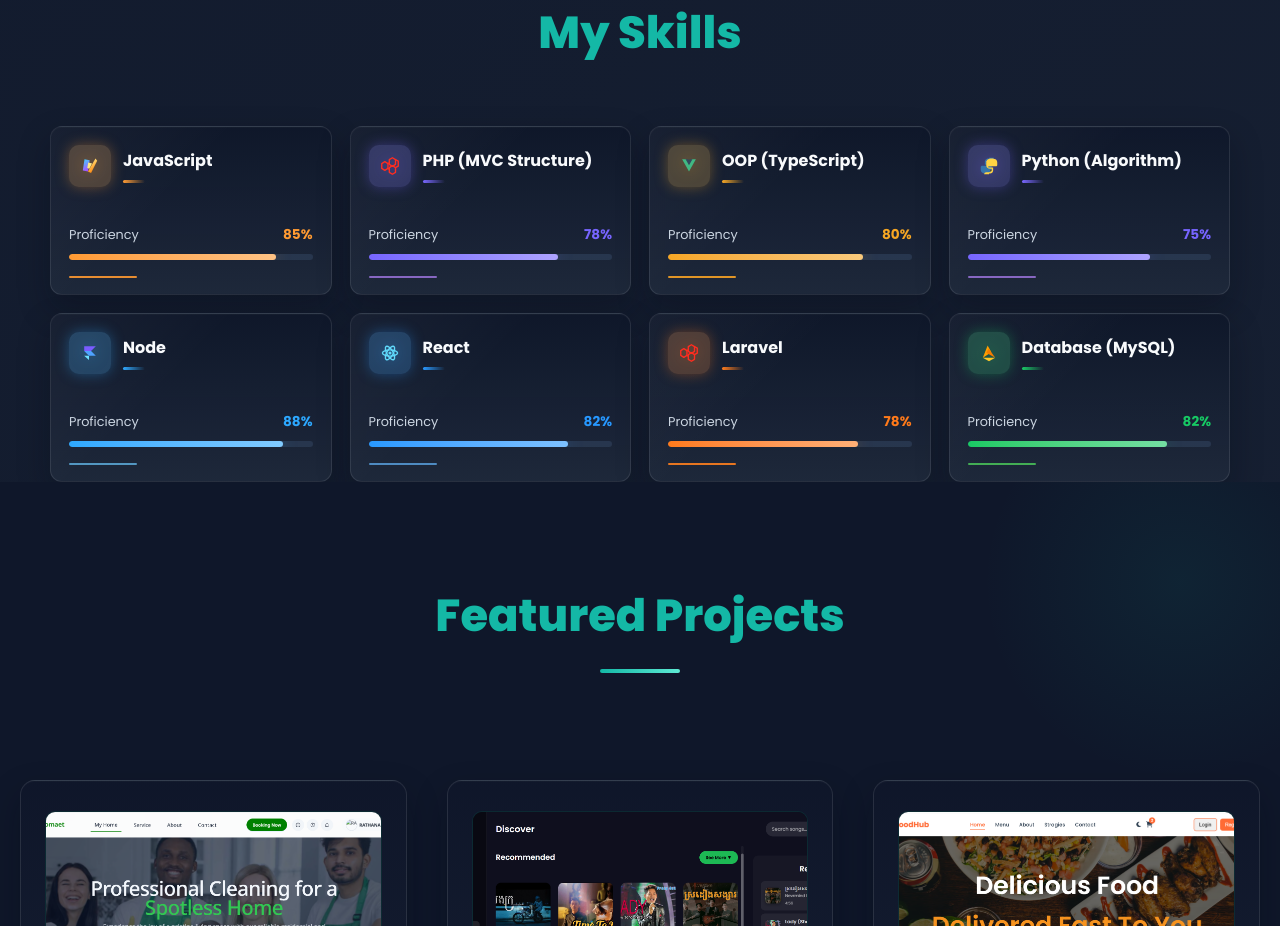
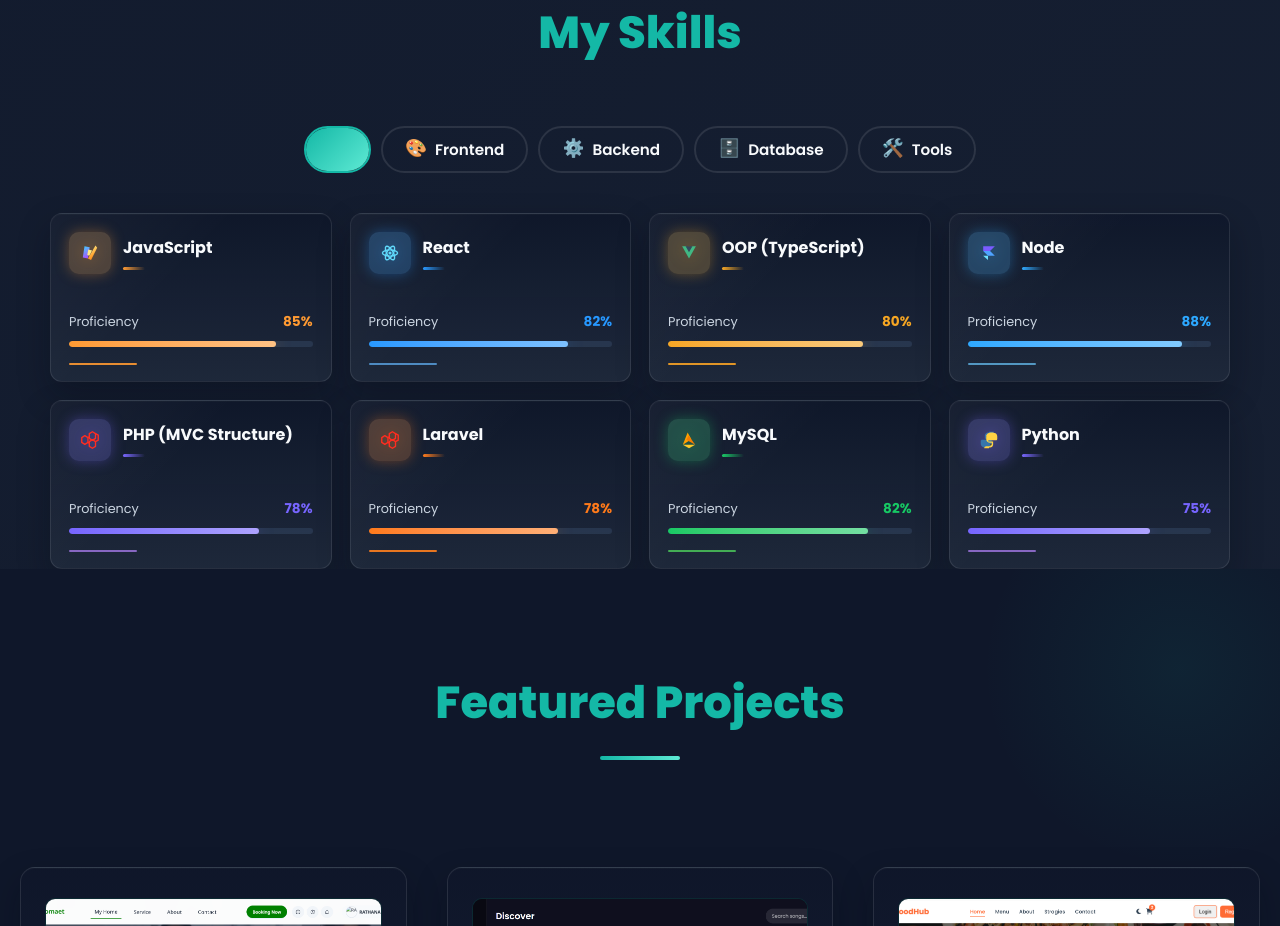
Before and after one commit to Rathana-SOKHA/my_portfolio, a React (Vite) app: page / in a window 1280 px wide. Shown: the part 2240-3166 px from the top of the page. Built offline with nearby package versions, Linux system fonts and the light colour scheme.

Commit message:
add type of skill in skill section

```diff
--- a/src/components/Skills.jsx
+++ b/src/components/Skills.jsx
@@ -1,3 +1,4 @@
+import { useState } from "react";
 import "../styles/Skills.css";
 import javascriptLogo from "../assets/skills/vite.svg";
 import phpLogo from "../assets/skills/laravel.svg";
@@ -8,13 +9,46 @@
 import laravelLogo from "../assets/skills/laravel.svg";
 import mysqlLogo from "../assets/skills/firebase.svg";
 
-const skills = [
+const skillCategories = [
+  {
+    id: "frontend",
+    label: "Frontend",
+    icon: "🎨",
+    skills: [
       {
         name: "JavaScript",
         icon: javascriptLogo,
         proficiency: 85,
         color: "#ff9a32",
         glow: "rgba(255, 154, 50, 0.35)",
+      },
+      {
+        name: "React",
+        icon: reactLogo,
+        proficiency: 82,
+        color: "#2798ff",
+        glow: "rgba(39, 152, 255, 0.35)",
+      },
+      {
+        name: "OOP (TypeScript)",
+        icon: typescriptLogo,
+        proficiency: 80,
+        color: "#f6a623",
+        glow: "rgba(246, 166, 35, 0.35)",
+      },
+    ],
+  },
+  {
+    id: "backend",
+    label: "Backend",
+    icon: "⚙️",
+    skills: [
+      {
+        name: "Node",
+        icon: nodeLogo,
+        proficiency: 88,
+        color: "#2da8ff",
+        glow: "rgba(45, 168, 255, 0.35)",
       },
       {
         name: "PHP (MVC Structure)",
@@ -24,56 +58,83 @@
         glow: "rgba(119, 101, 255, 0.35)",
       },
       {
-    name: "OOP (TypeScript)",
-    icon: typescriptLogo,
-    proficiency: 80,
-    color: "#f6a623",
-    glow: "rgba(246, 166, 35, 0.35)",
-  },
-  {
-    name: "Python (Algorithm)",
-    icon: pythonLogo,
-    proficiency: 75,
-    color: "#7765ff",
-    glow: "rgba(119, 101, 255, 0.35)",
-  },
-  {
-    name: "Node",
-    icon: nodeLogo,
-    proficiency: 88,
-    color: "#2da8ff",
-    glow: "rgba(45, 168, 255, 0.35)",
-  },
-  {
-    name: "React",
-    icon: reactLogo,
-    proficiency: 82,
-    color: "#2798ff",
-    glow: "rgba(39, 152, 255, 0.35)",
-  },
-  {
         name: "Laravel",
         icon: laravelLogo,
         proficiency: 78,
         color: "#ff7a1a",
         glow: "rgba(255, 122, 26, 0.35)",
       },
+    ],
+  },
   {
-    name: "Database (MySQL)",
+    id: "database",
+    label: "Database",
+    icon: "🗄️",
+    skills: [
+      {
+        name: "MySQL",
         icon: mysqlLogo,
         proficiency: 82,
         color: "#17c964",
         glow: "rgba(23, 201, 100, 0.35)",
       },
+    ],
+  },
+  {
+    id: "tools",
+    label: "Tools",
+    icon: "🛠️",
+    skills: [
+      {
+        name: "Python",
+        icon: pythonLogo,
+        proficiency: 75,
+        color: "#7765ff",
+        glow: "rgba(119, 101, 255, 0.35)",
+      },
+    ],
+  },
 ];
 
+// Flatten all skills into one array for "All" view
+const allSkills = skillCategories.flatMap((cat) => cat.skills);
+
 const Skills = () => {
+  const [activeCategory, setActiveCategory] = useState("all");
+
+  // Determine which skills to show
+  const displayedSkills =
+    activeCategory === "all"
+      ? allSkills
+      : skillCategories.find((cat) => cat.id === activeCategory)?.skills || [];
+
   return (
     <section className="skills-section" id="skills">
       <h2>My Skills</h2>
+
+      {/* Filter Tabs */}
+      <div className="skills-tabs">
+        <button
+          className={`skills-tab ${activeCategory === "all" ? "active" : ""}`}
+          onClick={() => setActiveCategory("all")}
+        >
+          All
+        </button>
+        {skillCategories.map((cat) => (
+          <button
+            key={cat.id}
+            className={`skills-tab ${activeCategory === cat.id ? "active" : ""}`}
+            onClick={() => setActiveCategory(cat.id)}
+          >
+            <span className="tab-icon">{cat.icon}</span>
+            {cat.label}
+          </button>
+        ))}
+      </div>
+
       <div className="skills-shell">
         <div className="skills-grid">
-          {skills.map((skill) => (
+          {displayedSkills.map((skill) => (
             <article
               className="skill-card"
               key={skill.name}
--- a/src/styles/Skills.css
+++ b/src/styles/Skills.css
@@ -47,6 +47,74 @@
   color: var(--text-dark);
   font-size: 1rem;
   line-height: 1.8;
+}
+
+/* ===== Filter Tabs ===== */
+.skills-tabs {
+  display: flex;
+  justify-content: center;
+  flex-wrap: wrap;
+  gap: 10px;
+  margin-bottom: 40px;
+}
+
+.skills-tab {
+  display: flex;
+  align-items: center;
+  gap: 8px;
+  padding: 10px 22px;
+  border-radius: 50px;
+  border: 2px solid var(--border-color);
+  background: transparent;
+  color: var(--text-color);
+  font-size: 0.95rem;
+  font-weight: 600;
+  font-family: inherit;
+  cursor: pointer;
+  transition: all 0.3s ease;
+  position: relative;
+  overflow: hidden;
+}
+
+.skills-tab::before {
+  content: '';
+  position: absolute;
+  inset: 0;
+  background: linear-gradient(135deg, var(--accent-color), var(--accent-light));
+  opacity: 0;
+  transition: opacity 0.3s ease;
+  z-index: 0;
+}
+
+.skills-tab:hover {
+  border-color: var(--accent-color);
+  transform: translateY(-2px);
+}
+
+.skills-tab.active {
+  border-color: var(--accent-color);
+  color: #ffffff;
+}
+
+.skills-tab.active .tab-icon {
+  color: #ffffff;
+}
+
+.skills-tab.active::before {
+  opacity: 1;
+}
+
+.skills-tab .tab-icon {
+  font-size: 1.1rem;
+  line-height: 1;
+  position: relative;
+  z-index: 1;
+}
+
+.skills-tab span:not(.tab-icon),
+.skills-tab {
+  position: relative;
+  z-index: 1;
 }
 
 .skills-grid {
```
Lines whose indentation alone changed are shown as unchanged.
